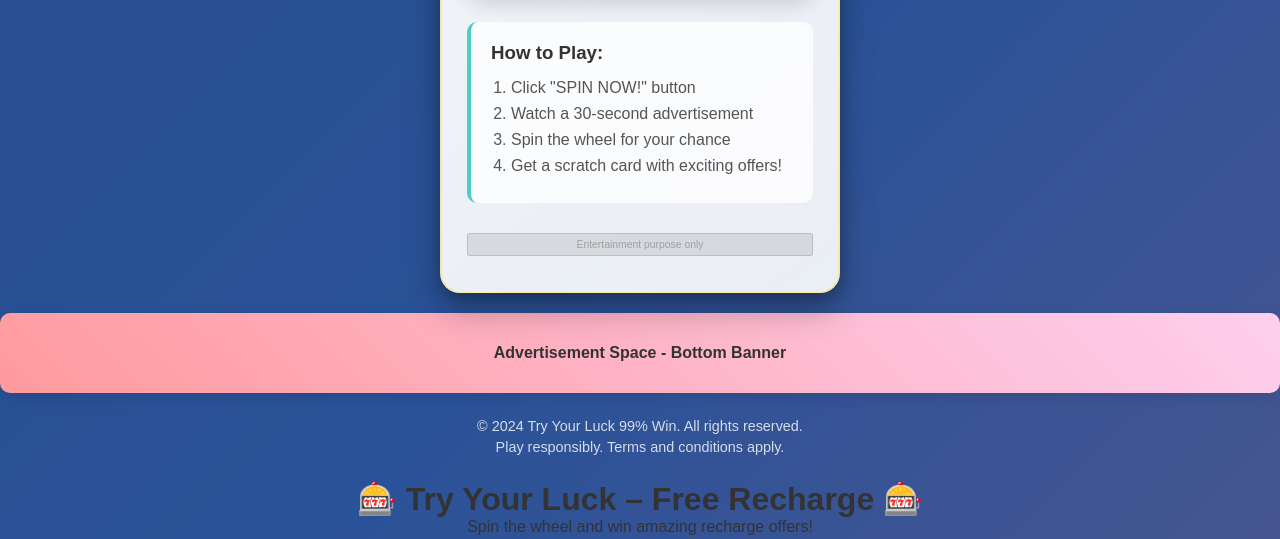
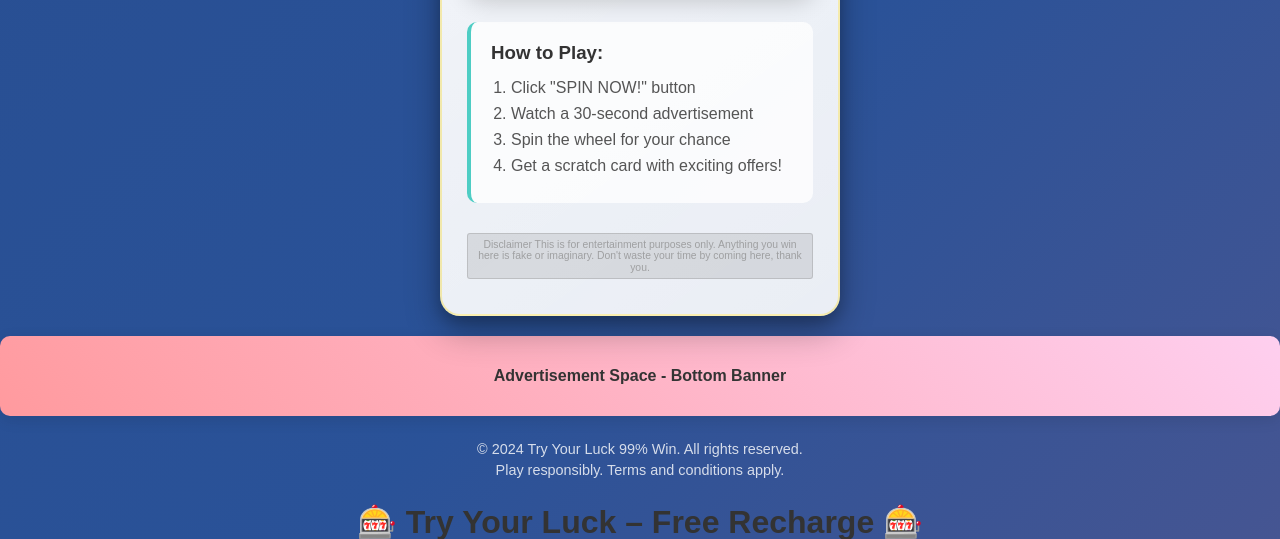
Before and after one commit to npk364/free-Recharge-, a Flask app: page /game in a window 1280 px wide. Shown: the part 1191-1730 px from the top of the page. Run offline with Flask 3, Linux system fonts and the light colour scheme.

Commit message:
Update index.html

```diff
--- a/templates/index.html
+++ b/templates/index.html
@@ -121,7 +121,7 @@
 
         <!-- Disclaimer -->
         <div class="disclaimer">
-            <p>Entertainment purpose only</p>
+            <p>Disclaimer This is for entertainment purposes only. Anything you win here is fake or imaginary. Don't waste your time by coming here, thank you.</p>
         </div>
     </div>
 
```
